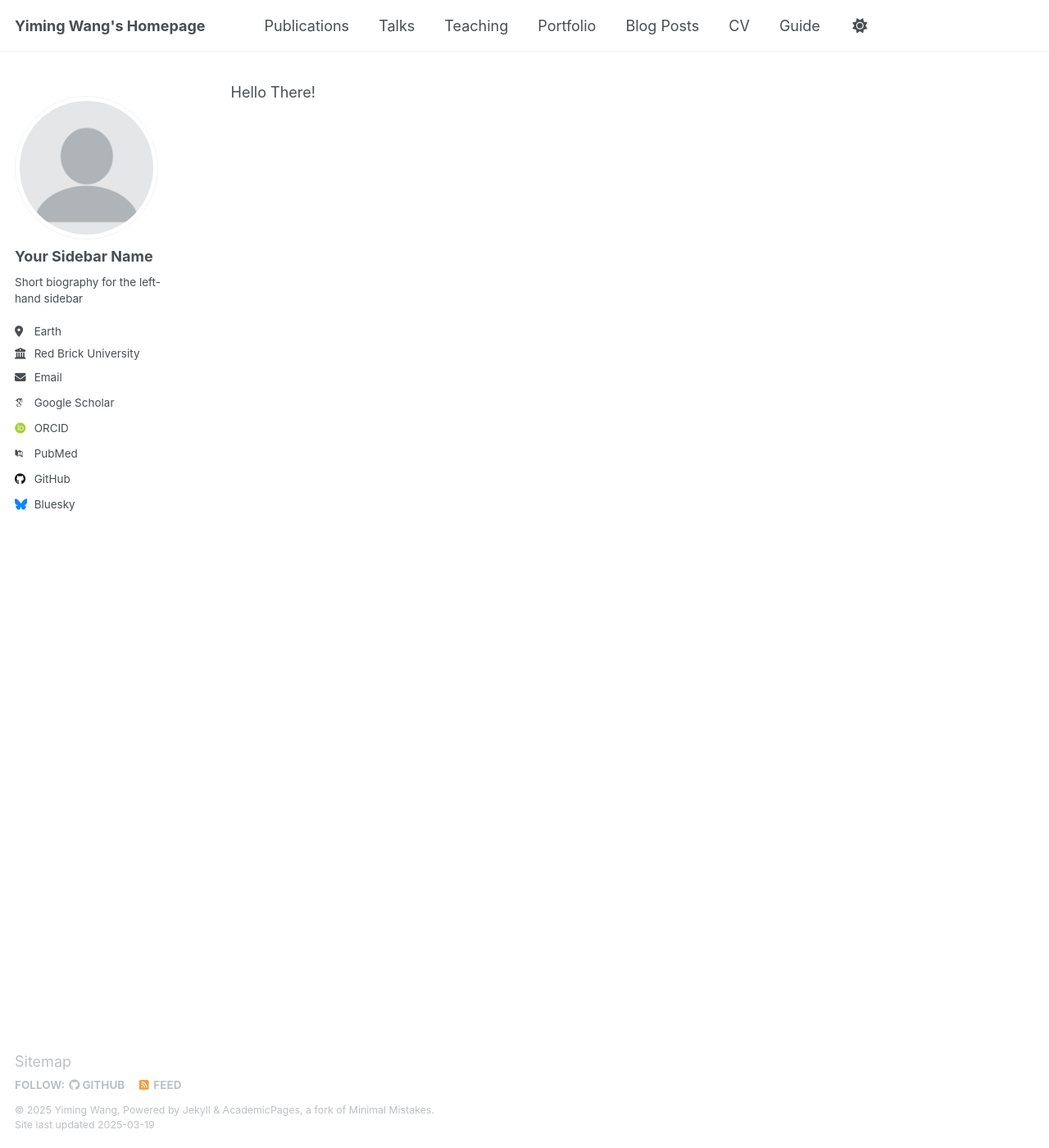
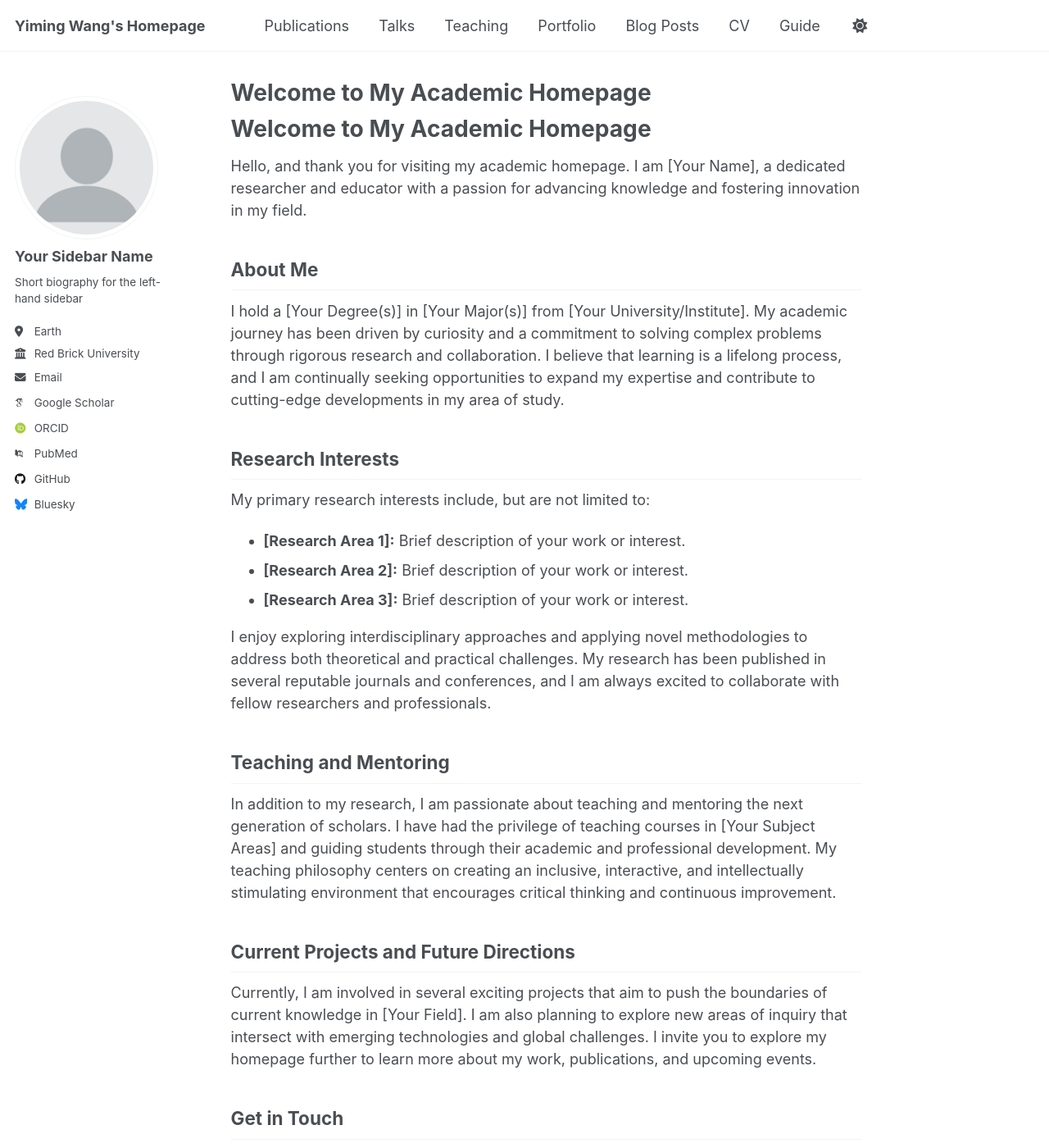
Before and after one commit to Yiming-Wange/yiming-wange.github.io, a Jekyll site: the page built from _pages/about.md, in a window 1280 px wide and 1400 px high. Shown: the whole window at 82% size. Built offline with Jekyll 4.4.1, drawn with Linux system fonts in a browser that asks for light colours; some web fonts are replaced; our own code applies the rules of GitHub Pages for plain Markdown files; some of the changed text lies outside the part shown.

Commit message:
Update about.md

```diff
--- a/_pages/about.md
+++ b/_pages/about.md
@@ -1 +1,35 @@
-Hello There!
+# Welcome to My Academic Homepage
+
+Hello, and thank you for visiting my academic homepage. I am [Your Name], a dedicated researcher and educator with a passion for advancing knowledge and fostering innovation in my field.
+
+## About Me
+
+I hold a [Your Degree(s)] in [Your Major(s)] from [Your University/Institute]. My academic journey has been driven by curiosity and a commitment to solving complex problems through rigorous research and collaboration. I believe that learning is a lifelong process, and I am continually seeking opportunities to expand my expertise and contribute to cutting-edge developments in my area of study.
+
+## Research Interests
+
+My primary research interests include, but are not limited to:
+
+- **[Research Area 1]:** Brief description of your work or interest.
+- **[Research Area 2]:** Brief description of your work or interest.
+- **[Research Area 3]:** Brief description of your work or interest.
+
+I enjoy exploring interdisciplinary approaches and applying novel methodologies to address both theoretical and practical challenges. My research has been published in several reputable journals and conferences, and I am always excited to collaborate with fellow researchers and professionals.
+
+## Teaching and Mentoring
+
+In addition to my research, I am passionate about teaching and mentoring the next generation of scholars. I have had the privilege of teaching courses in [Your Subject Areas] and guiding students through their academic and professional development. My teaching philosophy centers on creating an inclusive, interactive, and intellectually stimulating environment that encourages critical thinking and continuous improvement.
+
+## Current Projects and Future Directions
+
+Currently, I am involved in several exciting projects that aim to push the boundaries of current knowledge in [Your Field]. I am also planning to explore new areas of inquiry that intersect with emerging technologies and global challenges. I invite you to explore my homepage further to learn more about my work, publications, and upcoming events.
+
+## Get in Touch
+
+I welcome collaborations, discussions, and inquiries from fellow academics, students, and industry professionals. Please feel free to [contact me](mailto:your.email@domain.com) if you have any questions or if you are interested in discussing potential research projects.
+
+Thank you for taking the time to learn more about me. I look forward to connecting with you and exploring the exciting possibilities that lie ahead.
+
+*Best regards,*
+
+**[Your Name]**
```
